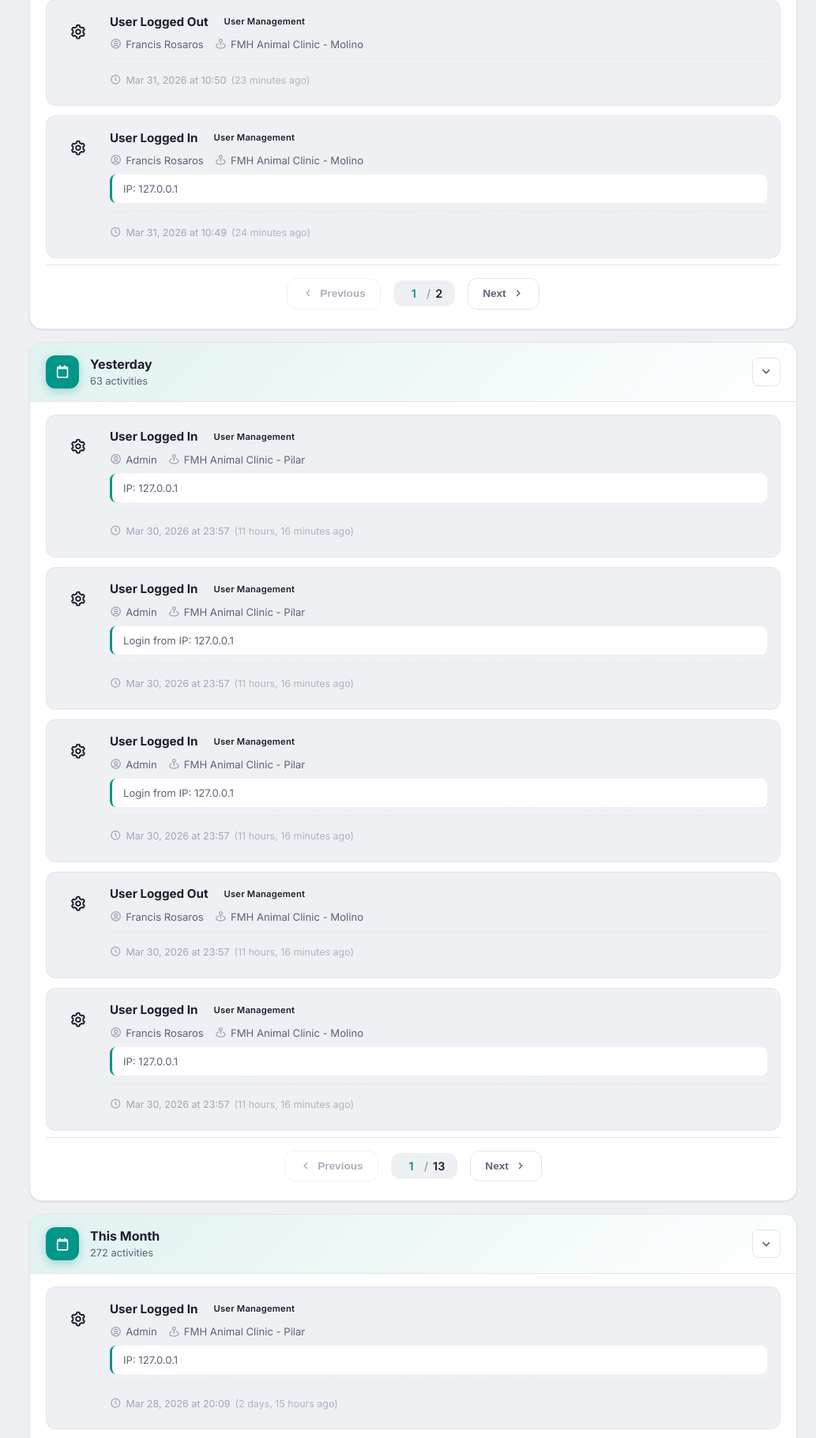
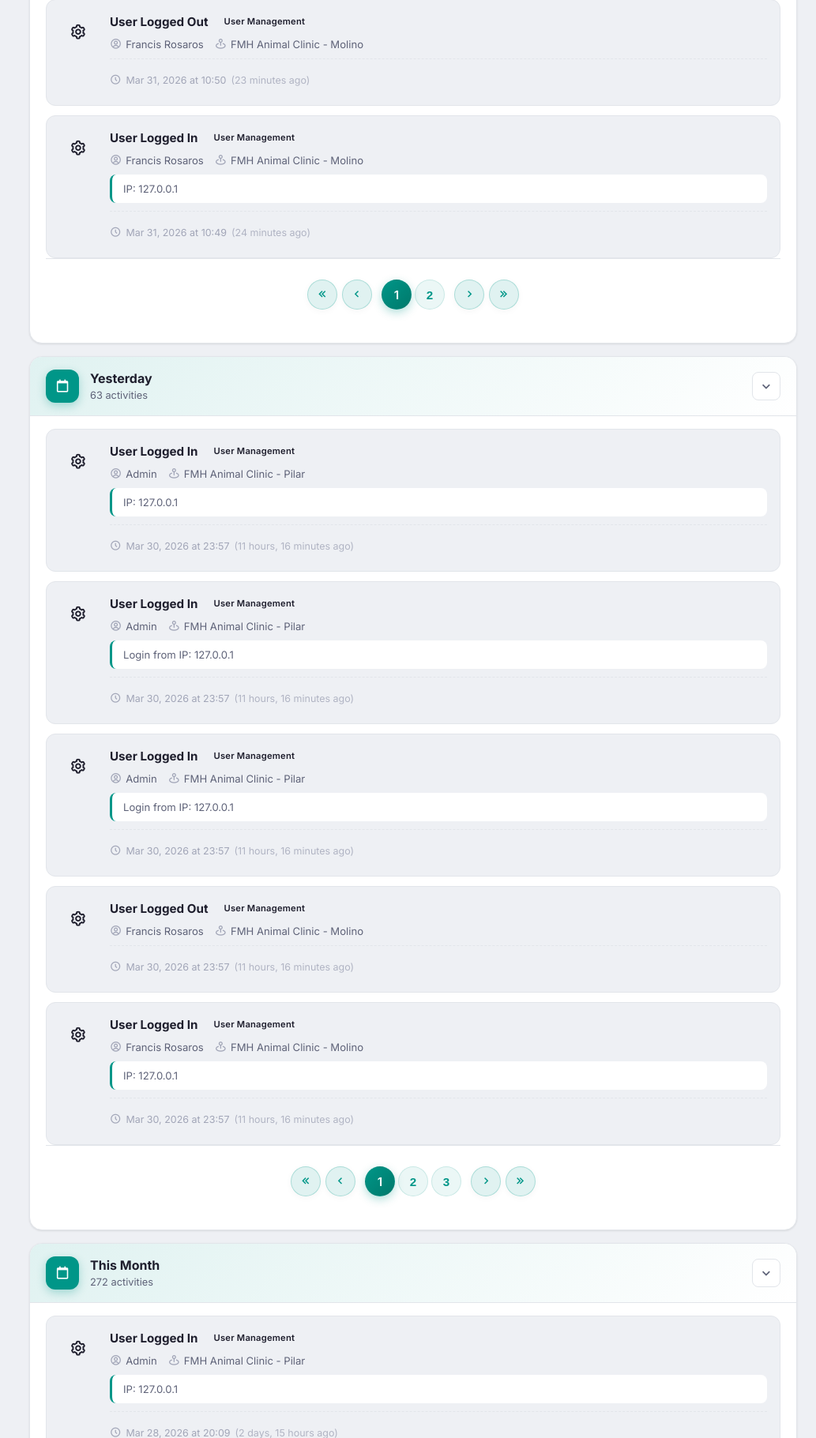
Before and after one commit to Hikarudesu/FMH-CLINIC, a Django app: page /inventory/super-admin/logs/ in a window 1280 px wide. Shown: the part 985-2806 px from the top of the page at 79% size, without its empty margins (247-1280 px from the left). Run offline with Django 5.2, Linux system fonts and the light colour scheme; a user stored in the database is signed in; data comes from the database, SQL or seed files in the repository; both versions use the stored data as it was after the commit.

Commit message:
Refactor pagination components: Replace old pagination with modern design in activity logs and notifications, enhancing UI consistency and functionality.

```diff
--- a/FMHANIMALCLINIC/static/css/components/modern_pagination.css
+++ b/FMHANIMALCLINIC/static/css/components/modern_pagination.css
@@ -1,7 +1,7 @@
 /* Modern Pagination Styles - Circle Design */
 .modern-pagination {
   display: flex;
-  justify-content: space-between;
+  justify-content: center;
   align-items: center;
   padding: 20px 24px;
   background: transparent;
@@ -10,36 +10,15 @@
   gap: 16px;
 }
 
-.pagination-info {
-  display: flex;
-  align-items: center;
-  gap: 8px;
-  background: var(--surface);
-  padding: 8px 16px;
-  border-radius: 50px;
-  box-shadow: 0 2px 10px rgba(0,0,0,0.02);
-  border: 1px solid var(--border);
-}
-
-.pagination-text {
-  font-size: 0.9rem;
-  color: var(--text-secondary);
-}
-
-.pagination-text strong {
-  color: var(--primary);
-  font-weight: 700;
-}
-
 .pagination-controls {
   display: flex;
   align-items: center;
   gap: 6px;
-  background: var(--surface);
+  background: transparent;
   padding: 6px;
   border-radius: 50px;
-  box-shadow: 0 4px 15px rgba(0,0,0,0.05);
-  border: 1px solid rgba(0,150,136,0.15);
+  box-shadow: none;
+  border: none;
 }
 
 .pagination-btn {
@@ -49,19 +28,22 @@
   width: 38px;
   height: 38px;
   border-radius: 50%;
-  background: transparent;
-  border: none;
-  color: var(--text-secondary);
+  background: rgba(0, 150, 136, 0.12);
+  border: 1px solid rgba(0,150,136,0.25);
+  color: var(--primary);
   font-size: 1.1rem;
   cursor: pointer;
   transition: all 0.3s cubic-bezier(0.4, 0, 0.2, 1);
   text-decoration: none;
+  box-shadow: 0 2px 8px rgba(0,0,0,0.04);
 }
 
 .pagination-btn:hover:not(.pagination-btn-disabled) {
-  background: rgba(0,150,136,0.1);
-  color: var(--primary);
+  background: linear-gradient(135deg, var(--primary) 0%, #00796b 100%);
+  color: white;
   transform: scale(1.1);
+  border-color: transparent;
+  box-shadow: 0 4px 12px rgba(0,150,136,0.3);
 }
 
 .pagination-btn-disabled {
@@ -84,9 +66,9 @@
   width: 38px;
   height: 38px;
   border-radius: 50%;
-  background: transparent;
-  border: none;
-  color: var(--text-secondary);
+  background: rgba(0, 150, 136, 0.08);
+  border: 1px solid rgba(0,150,136,0.15);
+  color: var(--primary);
   font-size: 0.95rem;
   font-weight: 600;
   cursor: pointer;
@@ -119,13 +101,13 @@
 
 .pagination-page.active {
   color: white;
+  background: linear-gradient(135deg, var(--primary) 0%, #00796b 100%);
+  border-color: transparent;
   box-shadow: 0 4px 12px rgba(0,150,136,0.3);
 }
 
 .pagination-page.active::before {
-  opacity: 1;
-  transform: scale(1);
-  background: linear-gradient(135deg, var(--primary) 0%, #00796b 100%);
+  display: none;
 }
 
 @media (max-width: 768px) {
@@ -133,10 +115,6 @@
     flex-direction: column;
     align-items: stretch;
   }
-  .pagination-info {
-    justify-content: center;
-    text-align: center;
-  }
   .pagination-controls {
     justify-content: center;
     flex-wrap: wrap;
--- a/FMHANIMALCLINIC/templates/components/modern_pagination.html
+++ b/FMHANIMALCLINIC/templates/components/modern_pagination.html
@@ -12,9 +12,6 @@
 
 {% if page_obj.has_other_pages %}
 <div class="modern-pagination">
-  <div class="pagination-info">
-    <span class="pagination-text">Showing <strong>{{ page_obj.start_index }}</strong> to <strong>{{ page_obj.end_index }}</strong> of <strong>{{ page_obj.paginator.count }}</strong> entries</span>
-  </div>
   <div class="pagination-controls">
 
     {% if page_obj.has_previous %}
@@ -33,7 +30,7 @@
       {% for num in page_obj.paginator.page_range %}
         {% if page_obj.number == num %}
           <span class="pagination-page active">{{ num }}</span>
-        {% elif num > page_obj.number|add:'-3' and num < page_obj.number|add:'3' %}
+        {% elif num > page_obj.number|add:'-2' and num < page_obj.number|add:'2' %}
           <a href="?page={{ num }}{% for key, value in request.GET.items %}{% if key != 'page' and value %}&{{ key }}={{ value|urlencode }}{% endif %}{% endfor %}" class="pagination-page">
             {{ num }}
           </a>
--- a/FMHANIMALCLINIC/templates/inventory/activity_logs.html
+++ b/FMHANIMALCLINIC/templates/inventory/activity_logs.html
@@ -155,20 +155,32 @@
 
           <!-- Pagination -->
           {% if group_logs|length > 5 %}
-          <div class="log-pagination">
-            <button type="button" class="page-btn prev" onclick="changePage(this, -1)" disabled>
-              <i class='bx bx-chevron-left'></i>
-              <span>Previous</span>
-            </button>
-            <div class="page-info">
+          <div class="modern-pagination activity-log-pagination" data-total-items="{{ group_logs|length }}" data-items-per-page="5">
+            <div class="pagination-controls">
+
+              <button type="button" class="pagination-btn pagination-btn-first" onclick="goToPage(this, 1)" disabled title="First Page">
+                <i class='bx bx-chevrons-left'></i>
+              </button>
+              <button type="button" class="pagination-btn pagination-btn-prev" onclick="changePage(this, -1)" disabled title="Previous">
+                <i class='bx bx-chevron-left'></i>
+              </button>
+
+              <div class="pagination-pages page-number-container">
+                <!-- Javascript will insert dots and page numbers here -->
+              </div>
+
+              <button type="button" class="pagination-btn pagination-btn-next" onclick="changePage(this, 1)" title="Next">
+                <i class='bx bx-chevron-right'></i>
+              </button>
+              <button type="button" class="pagination-btn pagination-btn-last" onclick="goToLastPage(this)" title="Last Page">
+                <i class='bx bx-chevrons-right'></i>
+              </button>
+            </div>
+
+            <div class="page-info" style="display:none;">
               <span class="current-page">1</span>
-              <span class="divider">/</span>
               <span class="total-pages">{{ group_logs|length|add:4|divisibleby:5|default:1 }}</span>
             </div>
-            <button type="button" class="page-btn next" onclick="changePage(this, 1)">
-              <span>Next</span>
-              <i class='bx bx-chevron-right'></i>
-            </button>
           </div>
           {% endif %}
         </div>
@@ -623,71 +635,6 @@
   color: white;
 }
 
-/* ══════ PAGINATION ══════ */
-.log-pagination {
-  display: flex;
-  align-items: center;
-  justify-content: center;
-  gap: 16px;
-  padding: 16px 0 8px;
-  margin-top: 8px;
-  border-top: 1px solid var(--border);
-}
-
-.page-btn {
-  display: inline-flex;
-  align-items: center;
-  gap: 6px;
-  padding: 10px 18px;
-  background: var(--surface);
-  border: 1px solid var(--border);
-  border-radius: var(--radius);
-  color: var(--text-2);
-  font-size: 0.85rem;
-  font-weight: 600;
-  cursor: pointer;
-  transition: all 0.2s ease;
-}
-
-.page-btn:hover:not(:disabled) {
-  background: var(--primary);
-  border-color: var(--primary);
-  color: white;
-  transform: translateY(-1px);
-  box-shadow: 0 4px 12px rgba(0, 150, 136, 0.25);
-}
-
-.page-btn:disabled {
-  opacity: 0.5;
-  cursor: not-allowed;
-}
-
-.page-btn i {
-  font-size: 1.1rem;
-}
-
-.page-info {
-  display: flex;
-  align-items: center;
-  gap: 6px;
-  padding: 8px 16px;
-  background: var(--bg);
-  border-radius: var(--radius);
-  font-size: 0.9rem;
-  font-weight: 600;
-  color: var(--text-1);
-}
-
-.page-info .divider {
-  color: var(--text-3);
-}
-
-.page-info .current-page {
-  color: var(--primary);
-  min-width: 20px;
-  text-align: center;
-}
-
 /* ══════ EMPTY STATE ══════ */
 .empty-state-card {
   background: var(--surface);
@@ -921,7 +868,7 @@
   .log-footer { flex-wrap: wrap; }
   .delete-btn { opacity: 1; }
 
-  .log-pagination { flex-wrap: wrap; }
+  .activity-log-pagination { flex-wrap: wrap; }
   .page-btn span { display: none; }
 }
 </style>
@@ -933,47 +880,93 @@ function toggleSection(btn) {
   section.classList.toggle('collapsed');
 }
 
-// Pagination logic
-function changePage(btn, direction) {
-  const container = btn.closest('.log-items-container');
+function setPage(container, newPage) {
   const items = container.querySelectorAll('.log-card');
+  const itemsPerPage = 5;
+  const totalPages = Math.ceil(items.length / itemsPerPage);
+
+  if (newPage < 1 || newPage > totalPages) return;
+
   const pageInfo = container.querySelector('.page-info');
   const currentPageEl = pageInfo.querySelector('.current-page');
-  const totalPagesEl = pageInfo.querySelector('.total-pages');
-  const prevBtn = container.querySelector('.page-btn.prev');
-  const nextBtn = container.querySelector('.page-btn.next');
-
-  let currentPage = parseInt(currentPageEl.textContent);
-  const totalItems = items.length;
-  const itemsPerPage = 5;
-  const totalPages = Math.ceil(totalItems / itemsPerPage);
-
-  // Calculate new page
-  const newPage = currentPage + direction;
-  if (newPage < 1 || newPage > totalPages) return;
-
-  currentPage = newPage;
-  currentPageEl.textContent = currentPage;
-  totalPagesEl.textContent = totalPages;
+  currentPageEl.textContent = newPage;
 
   // Show/hide items
   items.forEach((item, index) => {
     const itemPage = Math.ceil((index + 1) / itemsPerPage);
-    item.style.display = itemPage === currentPage ? '' : 'none';
+    item.style.display = itemPage === newPage ? '' : 'none';
   });
 
-  // Update button states
-  prevBtn.disabled = currentPage === 1;
-  nextBtn.disabled = currentPage === totalPages;
+  const pagination = container.querySelector('.activity-log-pagination');
+  const firstBtn = pagination.querySelector('.pagination-btn-first');
+  const prevBtn = pagination.querySelector('.pagination-btn-prev');
+  const nextBtn = pagination.querySelector('.pagination-btn-next');
+  const lastBtn = pagination.querySelector('.pagination-btn-last');
+
+  if(newPage === 1) {
+    firstBtn.classList.add('pagination-btn-disabled');
+    prevBtn.classList.add('pagination-btn-disabled');
+  } else {
+    firstBtn.classList.remove('pagination-btn-disabled');
+    prevBtn.classList.remove('pagination-btn-disabled');
+  }
+
+  if(newPage === totalPages) {
+    nextBtn.classList.add('pagination-btn-disabled');
+    lastBtn.classList.add('pagination-btn-disabled');
+  } else {
+    nextBtn.classList.remove('pagination-btn-disabled');
+    lastBtn.classList.remove('pagination-btn-disabled');
+  }
+
+  renderPageNumbers(pagination, newPage, totalPages);
+}
+
+function changePage(btn, direction) {
+  const container = btn.closest('.log-items-container');
+  const currentPageEl = container.querySelector('.current-page');
+  let currentPage = parseInt(currentPageEl.textContent);
+  setPage(container, currentPage + direction);
+}
+
+function goToPageNative(btn, targetPage) {
+  const container = btn.closest('.log-items-container');
+  setPage(container, targetPage);
+}
+
+function goToPage(btn, page) {
+  const container = btn.closest('.log-items-container');
+  setPage(container, page);
+}
+
+function goToLastPage(btn) {
+  const container = btn.closest('.log-items-container');
+  const totalPages = parseInt(container.querySelector('.total-pages').textContent);
+  setPage(container, totalPages);
+}
+
+function renderPageNumbers(pagination, currentPage, totalPages) {
+  const pageContainer = pagination.querySelector('.page-number-container');
+  if(!pageContainer) return;
+  pageContainer.innerHTML = '';
+
+  for(let i = 1; i <= totalPages; i++) {
+    if (i === currentPage) {
+      pageContainer.innerHTML += `<span class="pagination-page active">${i}</span>`;
+    } else if (i >= currentPage - 2 && i <= currentPage + 2) {
+      pageContainer.innerHTML += `<button type="button" class="pagination-page" onclick="goToPage(this, ${i})">${i}</button>`;
+    }
+  }
 }
 
 // Initialize total pages on load
 document.addEventListener('DOMContentLoaded', function() {
-  document.querySelectorAll('.log-pagination').forEach(pagination => {
+  document.querySelectorAll('.activity-log-pagination').forEach(pagination => {
     const container = pagination.closest('.log-items-container');
     const items = container.querySelectorAll('.log-card');
     const totalPages = Math.ceil(items.length / 5);
     pagination.querySelector('.total-pages').textContent = totalPages;
+    renderPageNumbers(pagination, 1, totalPages);
   });
 });
 
```
Also changed, not shown: FMHANIMALCLINIC/static/css/components/filter_bar.css (+5 -18 lines), FMHANIMALCLINIC/templates/notifications/admin_notification_list.html (+1 -41 lines), FMHANIMALCLINIC/templates/notifications/notification_list.html (+1 -41 lines), FMHANIMALCLINIC/db.sqlite3.
